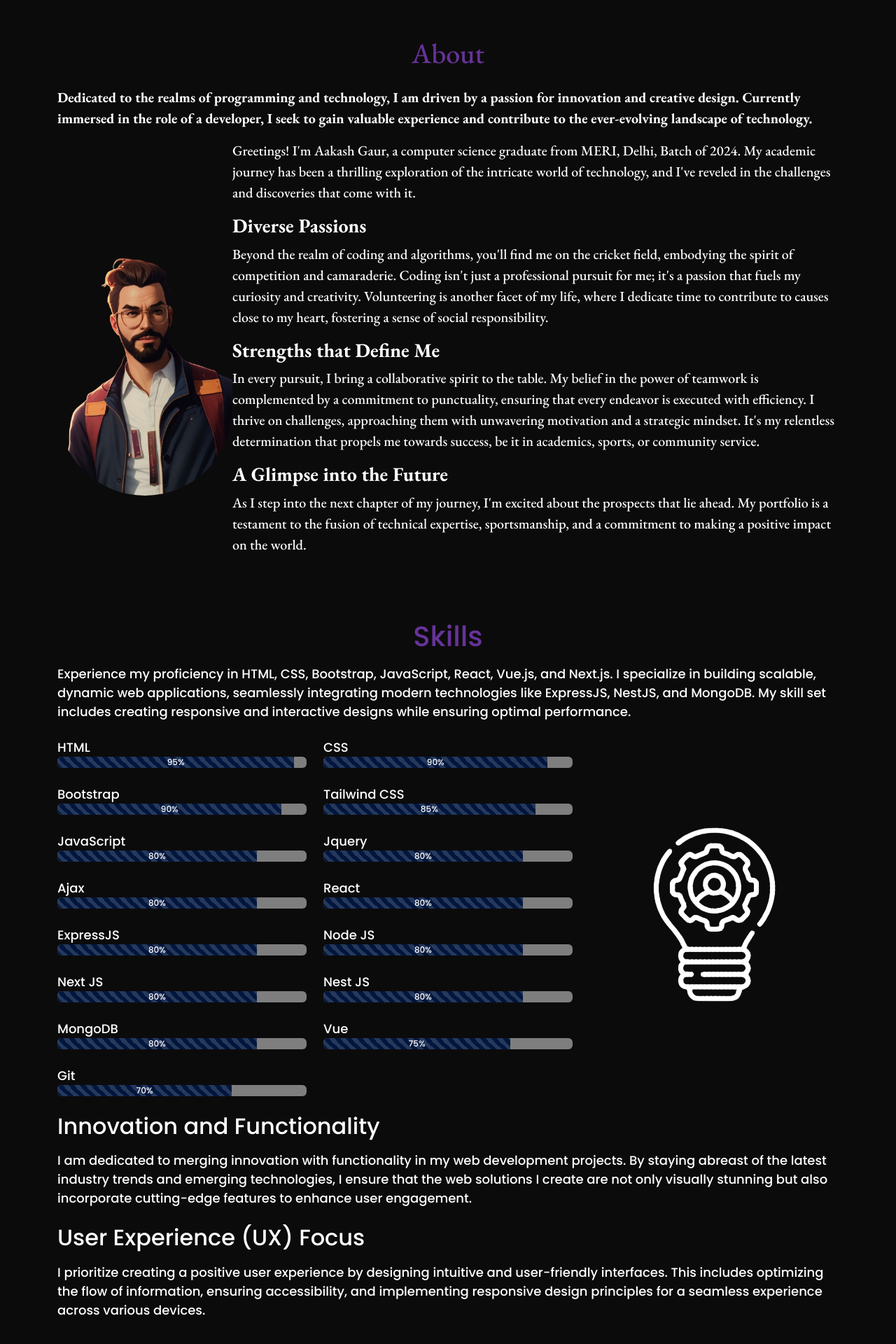
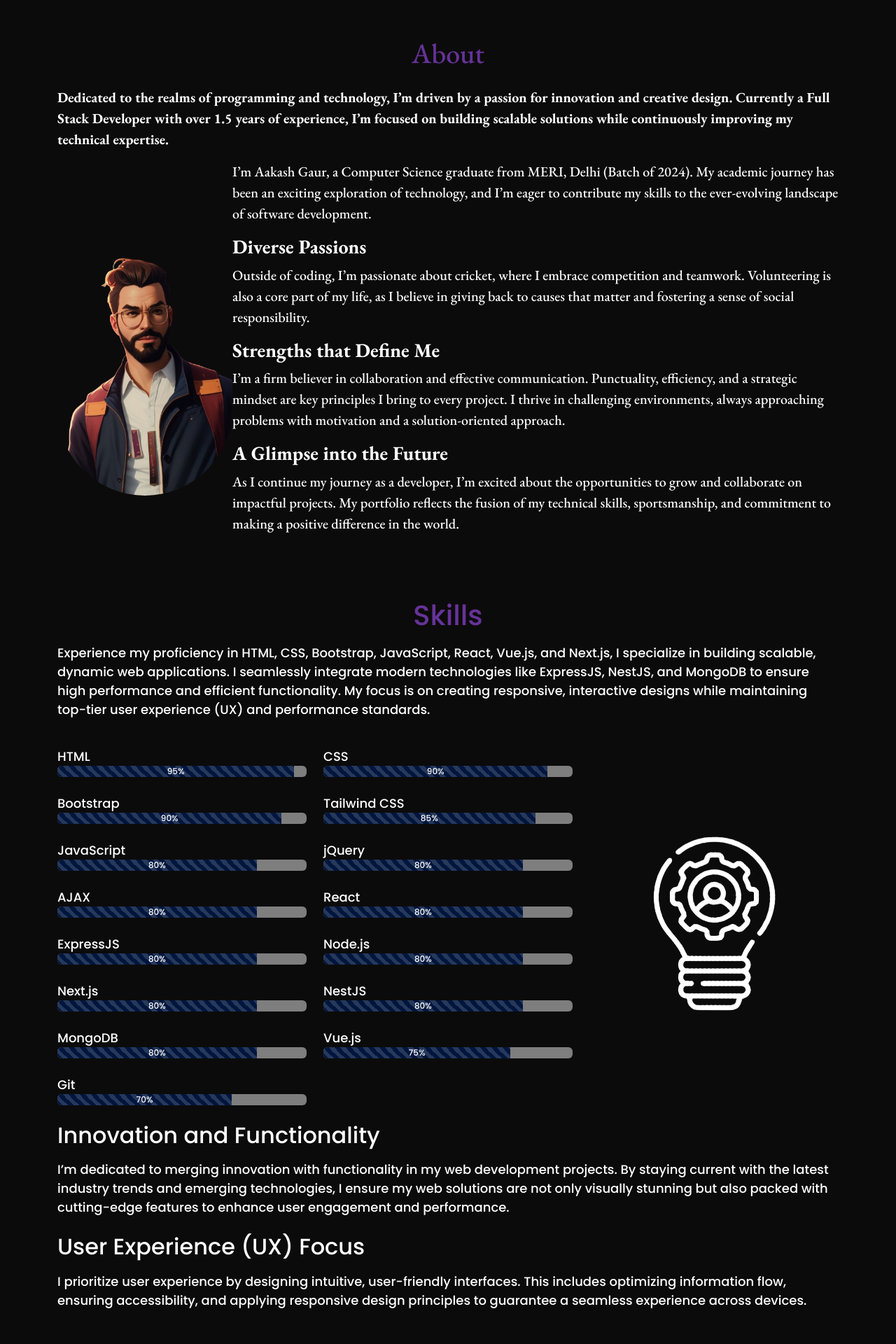
Before and after one commit to AakashGaur03/portfolio_website_react, a React (Vite) app: page / in a window 1280 px wide. Shown: the part 1000-2920 px from the top of the page at 70% size. Built offline with nearby package versions, Linux system fonts and the light colour scheme.

Commit message:
Updated About Me and skills

```diff
--- a/src/components/About.jsx
+++ b/src/components/About.jsx
@@ -11,9 +11,9 @@ const About = ({ isActive }) => {
       <Container>
         <h1 className="mb-4 text-center headings">About</h1>
         <div className={`mt-2 mb-3 fw-bolder fs-5 ${isActive ? "compActiveRight" : ""}`}>
-          Dedicated to the realms of programming and technology, I am driven by a passion for innovation and creative
-          design. Currently immersed in the role of a developer, I seek to gain valuable experience and contribute to
-          the ever-evolving landscape of technology.
+          Dedicated to the realms of programming and technology, I’m driven by a passion for innovation and creative
+          design. Currently a Full Stack Developer with over 1.5 years of experience, I’m focused on building scalable
+          solutions while continuously improving my technical expertise.
         </div>
 
         <div className="displayAboutSection">
@@ -28,37 +28,34 @@ const About = ({ isActive }) => {
           <div className={`${isActive ? "compActiveRight" : ""}`}>
             <div>
               <p className="fs-5 fw-medium">
-                Greetings! I'm Aakash Gaur, a computer science graduate from MERI, Delhi, Batch of 2024. My academic
-                journey has been a thrilling exploration of the intricate world of technology, and I've reveled in the
-                challenges and discoveries that come with it.
+                I’m Aakash Gaur, a Computer Science graduate from MERI, Delhi (Batch of 2024). My academic journey has
+                been an exciting exploration of technology, and I’m eager to contribute my skills to the ever-evolving
+                landscape of software development.
               </p>
             </div>
             <div>
               <h3 className="fw-bolder">Diverse Passions</h3>
               <p className="fs-5 fw-medium">
-                Beyond the realm of coding and algorithms, you'll find me on the cricket field, embodying the spirit of
-                competition and camaraderie. Coding isn't just a professional pursuit for me; it's a passion that fuels
-                my curiosity and creativity. Volunteering is another facet of my life, where I dedicate time to
-                contribute to causes close to my heart, fostering a sense of social responsibility.
+                Outside of coding, I’m passionate about cricket, where I embrace competition and teamwork. Volunteering
+                is also a core part of my life, as I believe in giving back to causes that matter and fostering a sense
+                of social responsibility.
               </p>
             </div>
             <div>
               <h3 className="fw-bolder">Strengths that Define Me</h3>
               <p className="fs-5 fw-medium">
-                In every pursuit, I bring a collaborative spirit to the table. My belief in the power of teamwork is
-                complemented by a commitment to punctuality, ensuring that every endeavor is executed with efficiency. I
-                thrive on challenges, approaching them with unwavering motivation and a strategic mindset. It's my
-                relentless determination that propels me towards success, be it in academics, sports, or community
-                service.
+                I’m a firm believer in collaboration and effective communication. Punctuality, efficiency, and a
+                strategic mindset are key principles I bring to every project. I thrive in challenging environments,
+                always approaching problems with motivation and a solution-oriented approach.
               </p>
             </div>
 
             <div>
               <h3 className="fw-bolder">A Glimpse into the Future</h3>
               <p className="fs-5 fw-medium">
-                As I step into the next chapter of my journey, I'm excited about the prospects that lie ahead. My
-                portfolio is a testament to the fusion of technical expertise, sportsmanship, and a commitment to making
-                a positive impact on the world.
+                As I continue my journey as a developer, I’m excited about the opportunities to grow and collaborate on
+                impactful projects. My portfolio reflects the fusion of my technical skills, sportsmanship, and
+                commitment to making a positive difference in the world.
               </p>
             </div>
           </div>
--- a/src/components/Skills.jsx
+++ b/src/components/Skills.jsx
@@ -7,17 +7,17 @@ const Skills = ({ isActive }) => {
     { id: 3, label: "Bootstrap", value: 90 },
     { id: 4, label: "Tailwind CSS", value: 85 },
     { id: 5, label: "JavaScript", value: 80 },
-    { id: 6, label: "Jquery", value: 80 },
-    { id: 7, label: "Ajax", value: 80 },
+    { id: 6, label: "jQuery", value: 80 },
+    { id: 7, label: "AJAX", value: 80 },
     { id: 8, label: "React", value: 80 },
     { id: 9, label: "ExpressJS", value: 80 },
-    { id: 10, label: "Node JS", value: 80 },
-    { id: 11, label: "Next JS", value: 80 },
-    { id: 12, label: "Nest JS", value: 80 },
+    { id: 10, label: "Node.js", value: 80 },
+    { id: 11, label: "Next.js", value: 80 },
+    { id: 12, label: "NestJS", value: 80 },
     { id: 13, label: "MongoDB", value: 80 },
-    { id: 14, label: "Vue", value: 75 },
+    { id: 14, label: "Vue.js", value: 75 },
     { id: 15, label: "Git", value: 70 },
-    // { id: 12, label: "Flutter", value: 65 },
+    // { id: 16, label: "Flutter", value: 65 },
   ];
 
   return (
@@ -25,19 +25,20 @@ const Skills = ({ isActive }) => {
       <Container>
         <h1 className="mb-3 mt-3 text-center headings">Skills</h1>
         <div className={`mt-3 ${isActive ? "compActiveRight" : ""}`}>
-          Experience my proficiency in HTML, CSS, Bootstrap, JavaScript, React, Vue.js, and Next.js. I specialize in
-          building scalable, dynamic web applications, seamlessly integrating modern technologies like ExpressJS,
-          NestJS, and MongoDB. My skill set includes creating responsive and interactive designs while ensuring optimal
-          performance.
+          <p>
+            Experience my proficiency in HTML, CSS, Bootstrap, JavaScript, React, Vue.js, and Next.js, I specialize in
+            building scalable, dynamic web applications. I seamlessly integrate modern technologies like ExpressJS,
+            NestJS, and MongoDB to ensure high performance and efficient functionality. My focus is on creating
+            responsive, interactive designs while maintaining top-tier user experience (UX) and performance standards.
+          </p>
         </div>
+
         <div className="row">
           <div className="col-md-8">
             <div className="row">
               {SkillsItem.map(({ id, label, value }) => (
                 <div key={id} className={`col-md-6 ${isActive ? "compActiveLeft" : ""}`}>
-                  <label className="mt-4" htmlFor="">
-                    {label}
-                  </label>
+                  <label className="mt-4">{label}</label>
                   <ProgressBar striped animated now={value} className="AllProgressbar" label={`${value}%`} />
                 </div>
               ))}
@@ -46,26 +47,28 @@ const Skills = ({ isActive }) => {
           <div className="col-md-4 d-flex align-items-center justify-content-center">
             <img
               src="../Images/SkillsIcon.png"
-              alt=""
-              className={`SkillsImage mt-3 ${isActive ? "compActiveRight" : ""} `}
+              alt="Skills Icon"
+              className={`SkillsImage mt-3 ${isActive ? "compActiveRight" : ""}`}
             />
           </div>
         </div>
+
         <div className="mt-4">
           <div className={`${isActive ? "compActiveRight" : ""}`}>
             <h2>Innovation and Functionality</h2>
             <div className="mt-3">
-              I am dedicated to merging innovation with functionality in my web development projects. By staying abreast
-              of the latest industry trends and emerging technologies, I ensure that the web solutions I create are not
-              only visually stunning but also incorporate cutting-edge features to enhance user engagement.
+              I’m dedicated to merging innovation with functionality in my web development projects. By staying current
+              with the latest industry trends and emerging technologies, I ensure my web solutions are not only visually
+              stunning but also packed with cutting-edge features to enhance user engagement and performance.
             </div>
           </div>
+
           <div className={`${isActive ? "compActiveLeft" : ""}`}>
             <h2 className="mt-4">User Experience (UX) Focus</h2>
             <div className="mt-3">
-              I prioritize creating a positive user experience by designing intuitive and user-friendly interfaces. This
-              includes optimizing the flow of information, ensuring accessibility, and implementing responsive design
-              principles for a seamless experience across various devices.
+              I prioritize user experience by designing intuitive, user-friendly interfaces. This includes optimizing
+              information flow, ensuring accessibility, and applying responsive design principles to guarantee a
+              seamless experience across devices.
             </div>
           </div>
         </div>
```
